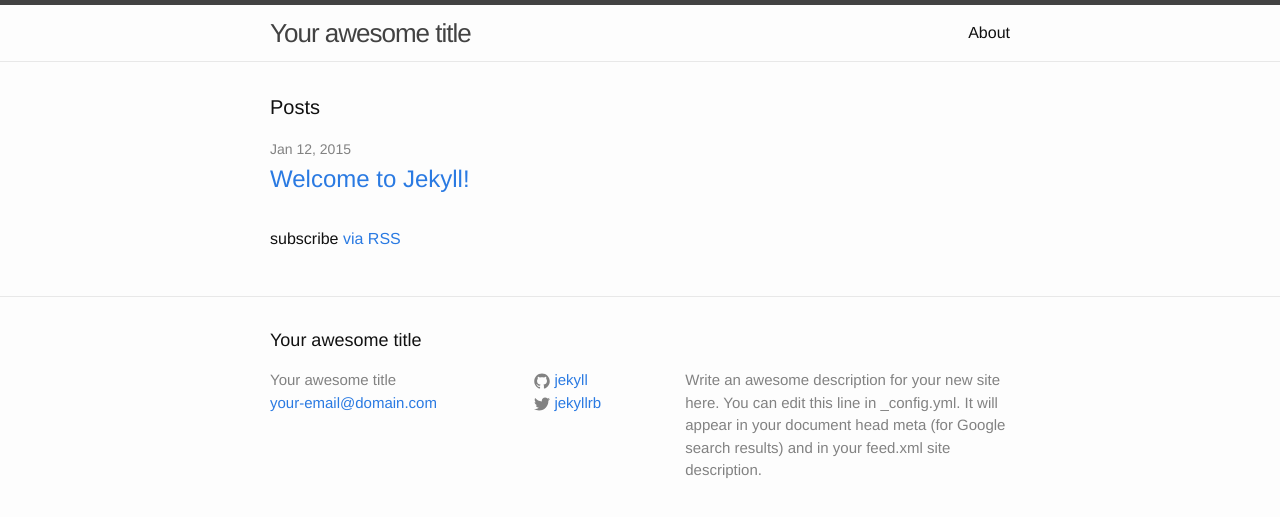
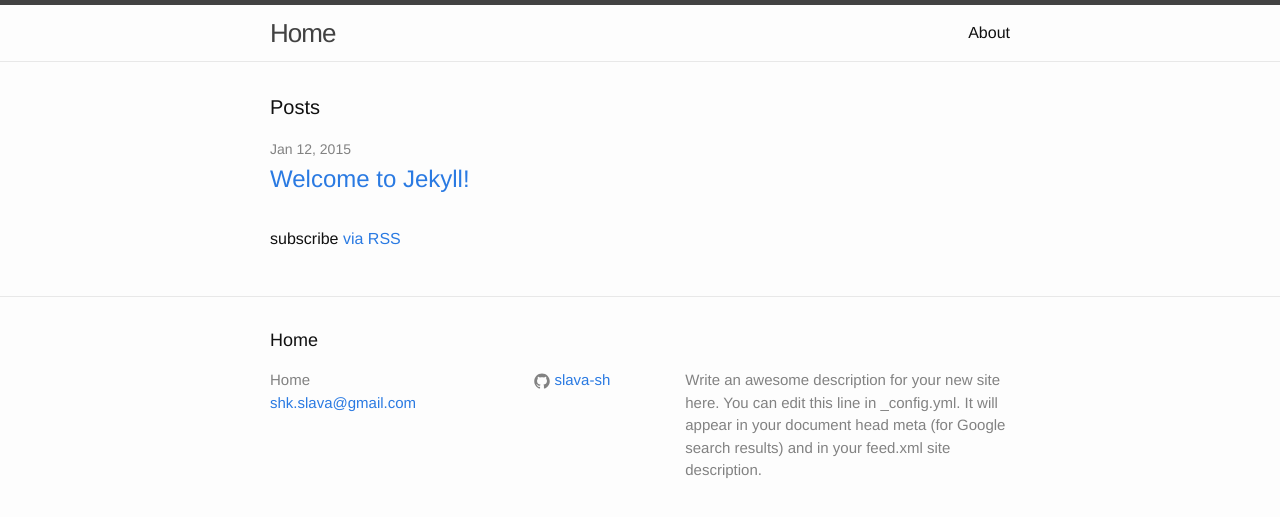
Before and after one commit to slava-sh/slava-sh.github.io, a Jekyll site: the page built from index.html, in a window 1280 px wide. Shown: the top 517 px of the page. Built offline with Jekyll 4.4.1, drawn with Linux system fonts in a browser that asks for light colours.

Commit message:
Edit _config.yml

```diff
--- a/_config.yml
+++ b/_config.yml
@@ -1,14 +1,11 @@
 # Site settings
-title: Your awesome title
-email: your-email@domain.com
+title: Home
+email: shk.slava@gmail.com
 description: > # this means to ignore newlines until "baseurl:"
   Write an awesome description for your new site here. You can edit this
   line in _config.yml. It will appear in your document head meta (for
   Google search results) and in your feed.xml site description.
-baseurl: "" # the subpath of your site, e.g. /blog/
-url: "http://yourdomain.com" # the base hostname & protocol for your site
-twitter_username: jekyllrb
-github_username:  jekyll
+github_username: slava-sh
 
 # Build settings
 markdown: kramdown
```
